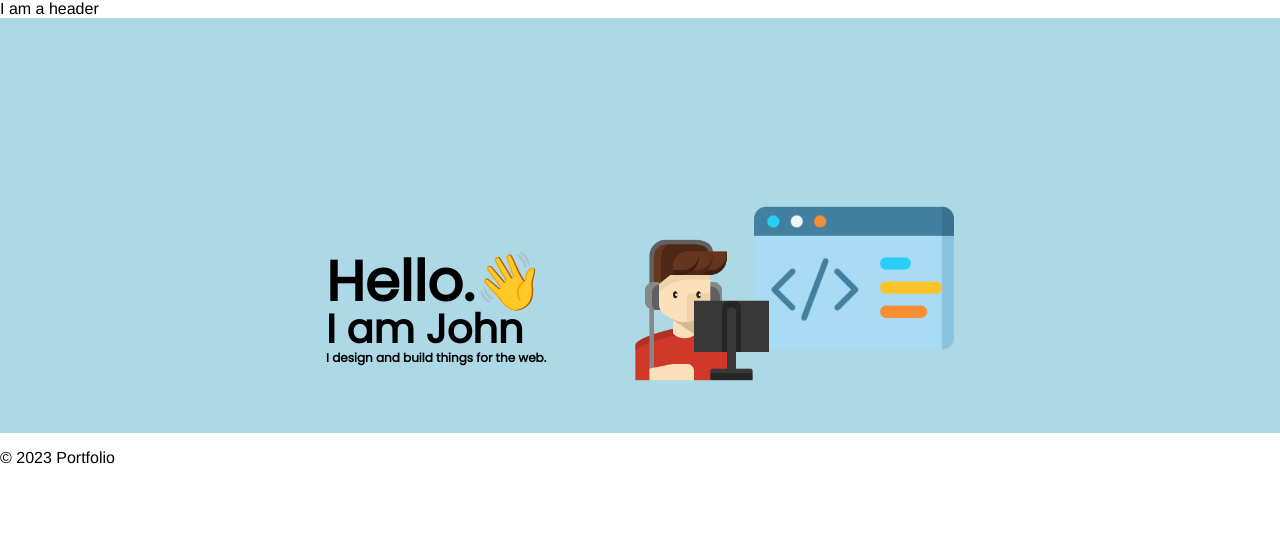
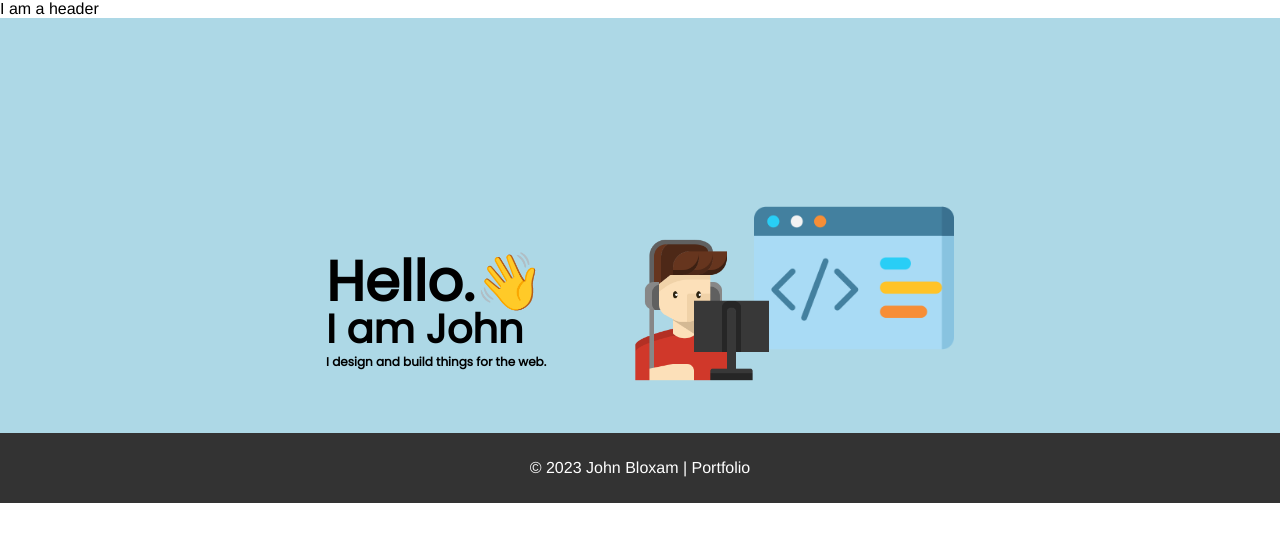
Before and after one commit to JohnXander/portfolio-2023, a Next.js app: page / in a window 1280 px wide. Shown: the top 542 px of the page. Built offline with nearby package versions, Linux system fonts and the light colour scheme.

Commit message:
style footer

```diff
--- a/pages/_app.tsx
+++ b/pages/_app.tsx
@@ -7,7 +7,7 @@ function MyApp({ Component, pageProps }: AppProps) {
   return (
     <>
       <Head>
-        <title>John Bloxam</title>
+        <title>John Bloxam | Portfolio</title>
         <meta name="description" content="Generated by create next app" />
         <link rel="icon" href="/favicon.ico" />
       </Head>
--- a/src/components/footer/footer.tsx
+++ b/src/components/footer/footer.tsx
@@ -1,7 +1,7 @@
 export const Footer = () => {
     return (
         <footer>
-            <p>© 2023 Portfolio</p>
+            <p>© 2023 John Bloxam | Portfolio</p>
         </footer>
     )
 }
--- a/styles/globals.sass
+++ b/styles/globals.sass
@@ -30,11 +30,17 @@ body
       top: 4rem
     h3
       font-size: 0.75rem
-      top: 8.5rem
+      top: 8.7rem
 
 a
   color: inherit
   text-decoration: none
+
+footer
+  background-color: #333
+  color: #fff
+  padding: 10px
+  text-align: center
 
 *
   box-sizing: border-box
```
